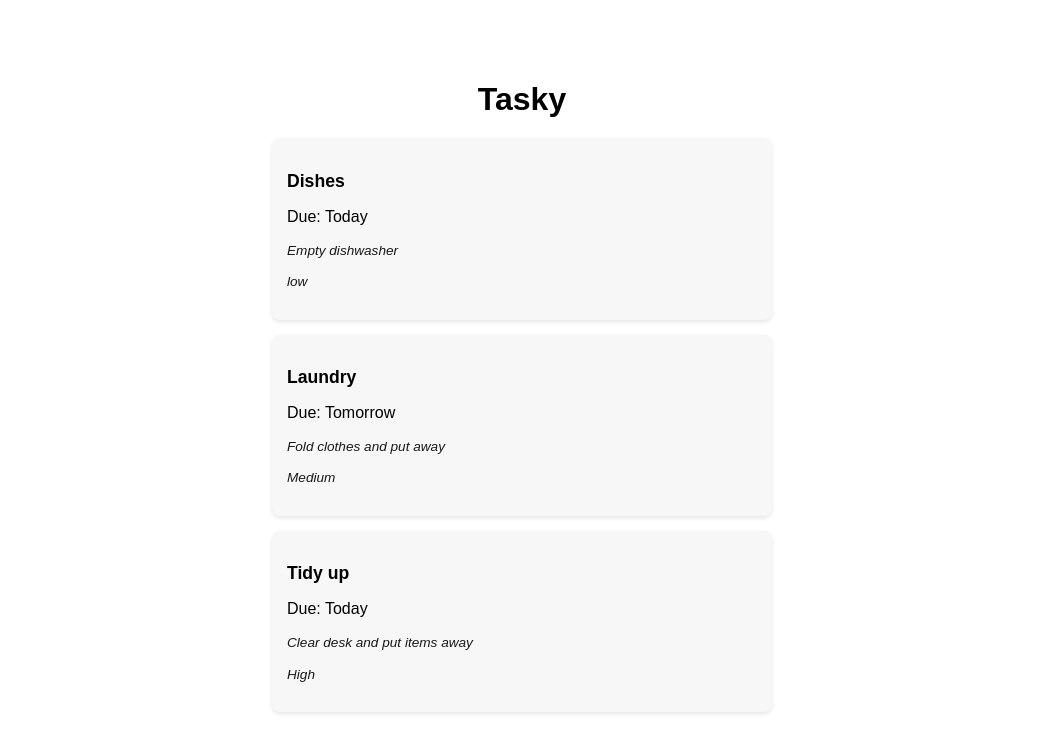
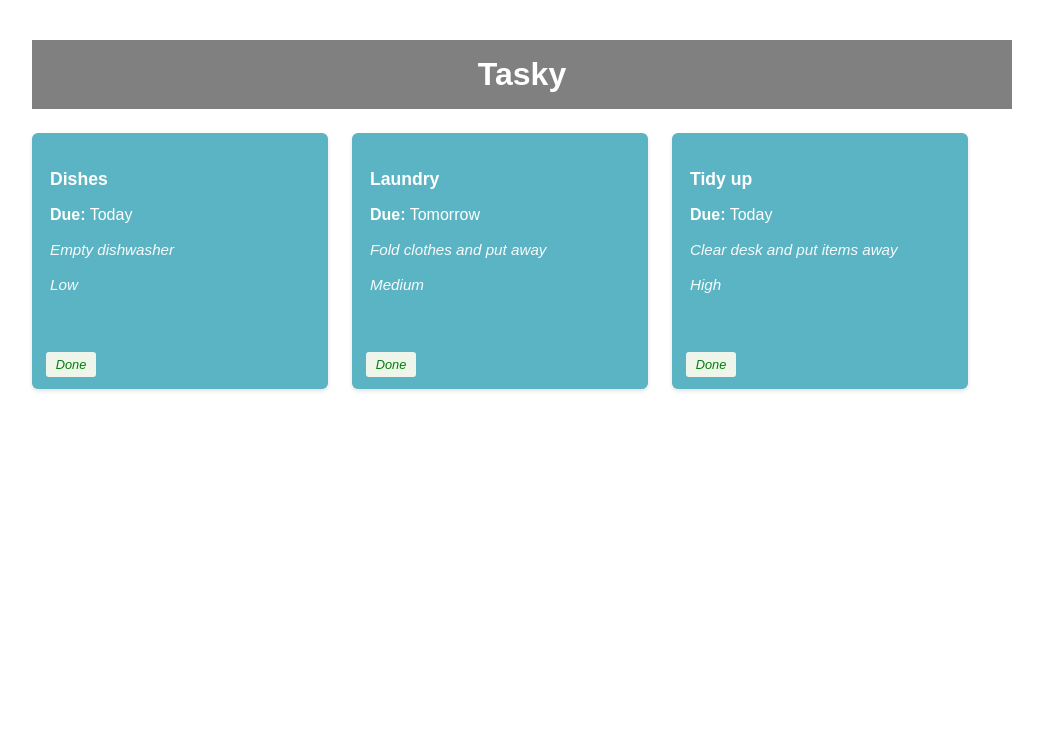
Before and after one commit to oisinheaphy18/react-basics-labs, a React (Vite) app in the folder tasky/: page / in a window 1280 px wide. Shown: the top 752 px of the page, without its empty margins (118-1161 px from the left). Built offline with nearby package versions, Linux system fonts and the light colour scheme.

Commit message:
Mark task as done

```diff
--- a/tasky/src/App.css
+++ b/tasky/src/App.css
@@ -1,48 +1,75 @@
 /* src/App.css */
 
-/* container for the whole app */
+/* page container */
 .container {
-  max-width: 500px;
+  max-width: 980px;            /* wider so 3 cards fit */
   margin: 40px auto;
-  padding: 20px;
+  padding: 0 20px 40px;
   font-family: Arial, sans-serif;
 }
 
-/* header title */
-h1 {
+/* header bar like the lab image */
+.header {
+  background: #808080;
+  color: white;
+  padding: 16px 20px;
+  margin-bottom: 24px;
+}
+.header h1 {
   text-align: center;
-  margin-bottom: 20px;
+  margin: 0;
 }
 
-/* card style for each task */
-.card {
-  background: #f7f7f7;
-  padding: 15px;
-  margin-bottom: 15px;
-  border-radius: 8px;
-  box-shadow: 0 2px 4px rgba(0,0,0,0.1);
+/* row of cards */
+.cards {
+  display: flex;
+  gap: 24px;
+  flex-wrap: nowrap;           /* keep them in one row (wrap if your screen is narrow) */
 }
 
-/* task title */
-.title {
-  font-weight: bold;
-  font-size: 1.1rem;
-  margin-bottom: 6px;
+/* card styling */
+.card {
+  position: relative;          /* needed so absolute button anchors to this */
+  color: white;                /* white text on teal like the screenshot */
+  width: 260px;                /* approximate width from the lab image */
+  min-height: 220px;
+  padding: 18px;
+  border-radius: 6px;
+  box-shadow: 0 2px 4px rgba(0,0,0,0.12);
 }
 
-/* description style */
-.description {
-  font-size: 0.85rem;
+/* title */
+.title {
+  font-weight: 700;
+  font-size: 1.1rem;
+  margin-bottom: 8px;
+}
+
+/* italic description & priority */
+.description,
+.priority {
+  font-size: 0.95rem;
   font-style: italic;
   margin-top: 10px;
   line-height: 1.3;
-  opacity: 0.9;
+  opacity: 0.95;
 }
-/* priority style */
-.priority {
-  font-size: 0.85rem;
+
+/* done button per lab */
+button {
+  border: none;
+  border-radius: 3px;
   font-style: italic;
-  margin-top: 10px;
-  line-height: 1.3;
-  opacity: 0.9;
+  font-size: 0.8em;
+  margin: 4px 6px;
+  width: 50px;
+  height: 25px;
 }
+.doneButton {
+  position: absolute;
+  bottom: 8px;
+  left: 8px;
+  color: green;
+  background: #eef6ec;
+  cursor: pointer;
+}
--- a/tasky/src/App.jsx
+++ b/tasky/src/App.jsx
@@ -1,31 +1,43 @@
 // src/App.jsx
-import './App.css'
-import Task from './components/Task'
+import './App.css';
+import Task from './components/Task';
 import React, { useState } from 'react';
 
 function App() {
-  const [ taskState, setTaskState ] = useState({
+  const [taskState, setTaskState] = useState({
     tasks: [
-      { id: 1, title:"Dishes", description: "Empty dishwasher", deadline: "Today", priority: "low" },
-      { id: 2, title: "Laundry", description: "Fold clothes and put away", deadline: "Tomorrow", priority: "Medium"  },
-      { id: 3, title: "Tidy up", description: "Clear desk and put items away", deadline: "Today", priority: "High" }
+      { id: 1, title: 'Dishes',  description: 'Empty dishwasher',              deadline: 'Today',    priority: 'Low',    done: false },
+      { id: 2, title: 'Laundry', description: 'Fold clothes and put away',     deadline: 'Tomorrow', priority: 'Medium', done: false },
+      { id: 3, title: 'Tidy up', description: 'Clear desk and put items away', deadline: 'Today',    priority: 'High',   done: false }
     ]
   });
 
+  const doneHandler = (taskIndex) => {
+    const tasks = [...taskState.tasks];
+    tasks[taskIndex].done = !tasks[taskIndex].done;
+    setTaskState({ tasks });
+    console.log(`${taskIndex} ${tasks[taskIndex].done}`);
+  };
+
   return (
     <div className="container">
-      <h1>Tasky</h1>
-      {taskState.tasks.map((task) => (
+      <header className="header"><h1>Tasky</h1></header>
+
+      <div className="cards">
+        {taskState.tasks.map((task, index) => (
           <Task
             key={task.id}
             title={task.title}
             description={task.description}
             deadline={task.deadline}
             priority={task.priority}
+            done={task.done}
+            markDone={() => doneHandler(index)}
           />
         ))}
+      </div>
     </div>
   );
 }
 
-export default App
+export default App;
--- a/tasky/src/components/Task.jsx
+++ b/tasky/src/components/Task.jsx
@@ -1,18 +1,20 @@
+// src/components/Task.jsx
 import React from 'react';
 
 const Task = (props) => {
-  // read the props passed in
-  const title = props.title;
-  const deadline = props.deadline;
-  const description = props.description;
-  const priority = props.priority;
+  const { title, deadline, description, priority, done } = props;
 
   return (
-    <div className="card">
+    <div
+      className="card"
+      style={{ backgroundColor: done ? 'lightgrey' : '#5bb4c4' }}  // <— required ternary
+    >
       <p className="title">{title}</p>
-      <p>Due: {deadline}</p>
+      <p><strong>Due:</strong> {deadline}</p>
       <p className="description">{description}</p>
       <p className="priority">{priority}</p>
+
+      <button onClick={props.markDone} className="doneButton">Done</button>
     </div>
   );
 };
```
Also changed, not shown: tasky/src/main.jsx (+6 -6 lines). Lines whose indentation alone changed are shown as unchanged.
